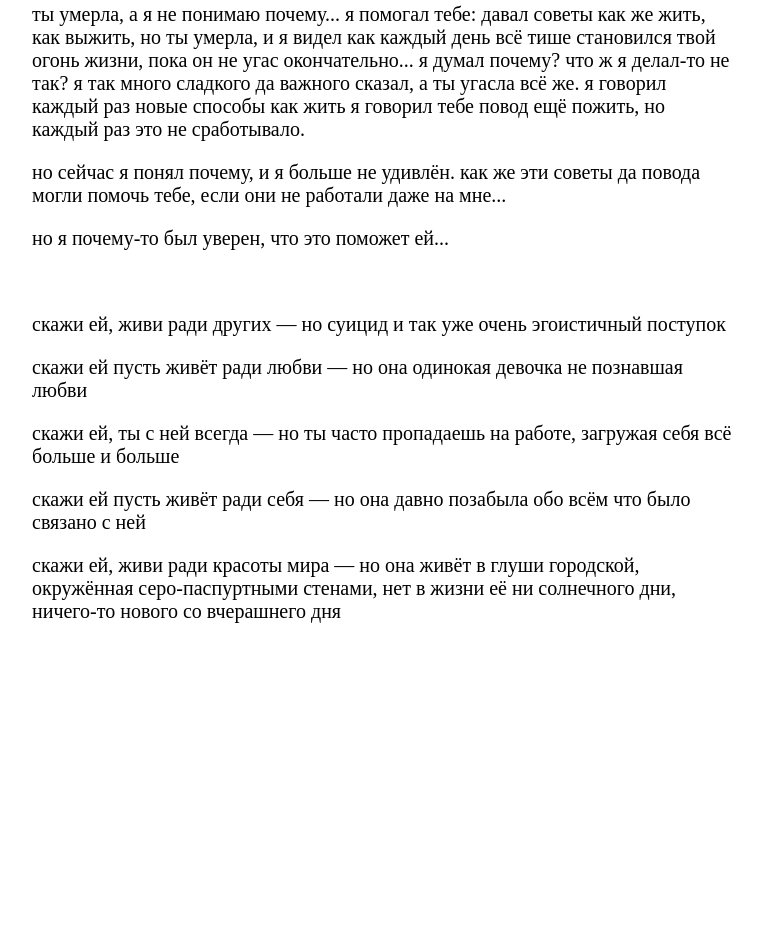
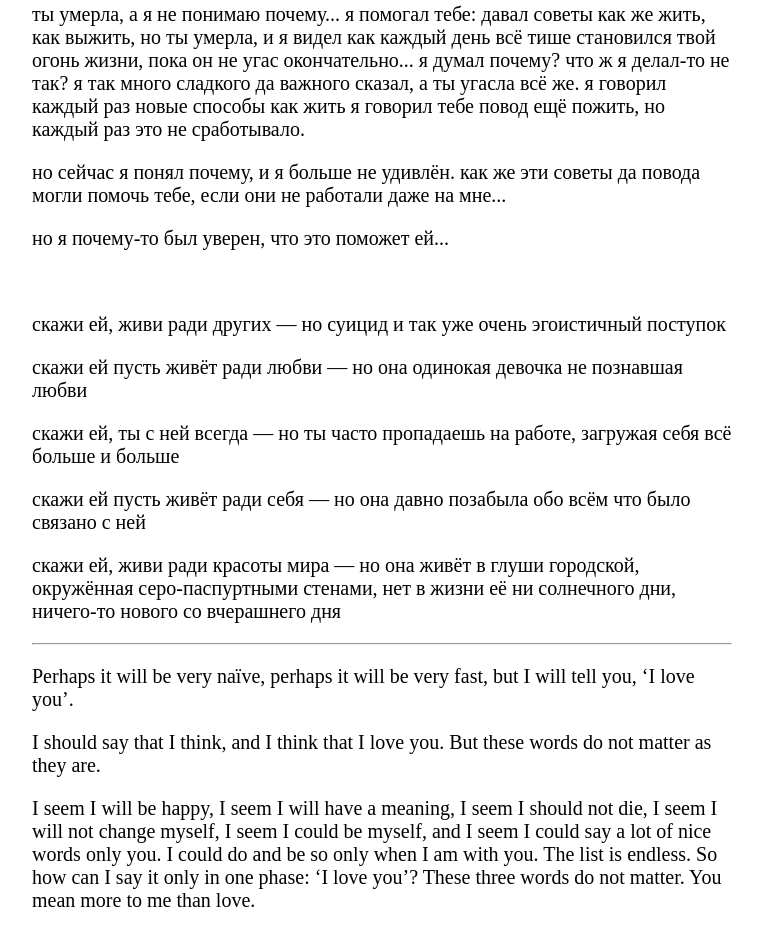
Before and after one commit to smth2408/ofigitelnost, a plain HTML site: page source/miniProza.html in a window 1280 px wide. Shown: the part 7359-8288 px from the top of the page, without its empty margins (258-1021 px from the left). Before the commit the page ends 8082 px from the top, so only its background shows below. Drawn offline with Linux system fonts and the light colour scheme; a web font is replaced by a local one.

Commit message:
Update miniProza.html

```diff
--- a/source/miniProza.html
+++ b/source/miniProza.html
@@ -120,6 +120,12 @@
 				<p>скажи ей, живи ради красоты мира — но она живёт в глуши городской, окружённая серо-паспуртными стенами, нет в жизни её ни солнечного дни, ничего-то нового со вчерашнего дня</p>
 			</div>
 		</article>
+		<hr>
+		<article>
+			<p>Perhaps it will be very naïve, perhaps it will be very fast, but I will tell you, ‘I love you’.</p>
+			<p>I should say that I think, and I think that I love you. But these words do not matter as they are.</p>
+			<p>I seem I will be happy, I seem I will have a meaning, I seem I should not die, I seem I will not change myself, I seem I could be myself, and I seem I could say a lot of nice words only you. I could do and be so only when I am with you. The list is endless. So how can I say it only in one phase: ‘I love you’? These three words do not matter. You mean more to me than love.</p>
+		</article>
 	</main>
 	<footer></footer>
 </body>
```
